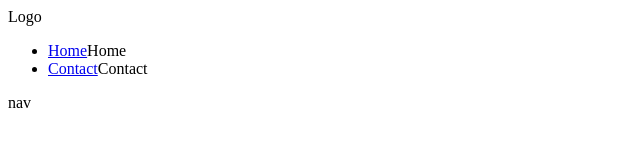
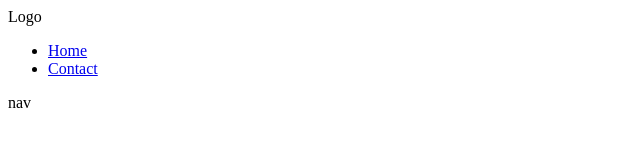
Before and after one commit to Khekheli/Training, a plain HTML site: page nav.html in a window 1280 px wide. Shown: the full height of the page, 0-640 px from the left. Drawn offline with Linux system fonts and the light colour scheme.

Commit message:
wednesday

```diff
--- a/nav.html
+++ b/nav.html
@@ -11,8 +11,8 @@
             Logo
         </div>
         <ul>
-            <li><a href="./index.html">Home</a>Home</li>
-            <li><a href="#">Contact</a>Contact</li>
+            <li><a href="./index.html">Home</a></li>
+            <li><a href="#">Contact</a></li>
         </ul>
     </nav>nav
 </body>
```
